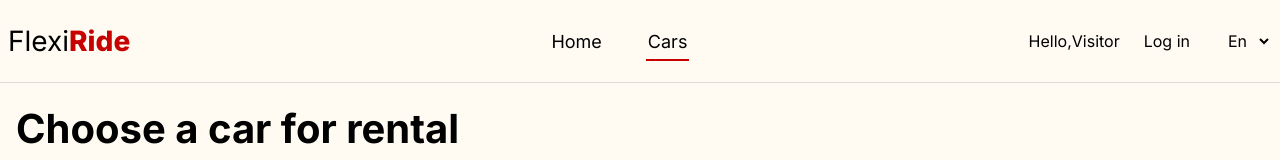
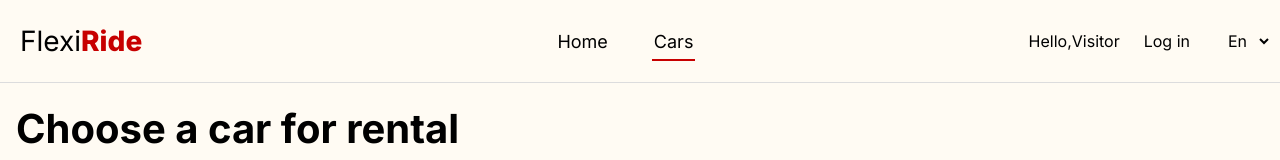
Before and after one commit to JitVmro/car-rental-app, an Angular app in the folder frontend/: page /cars in a window 1280 px wide. Shown: the top 160 px of the page. Built offline with nearby package versions, Linux system fonts and the light colour scheme; no server answers.

Commit message:
Fixed ui

```diff
--- a/frontend/src/app/features/bookings-section/bookings-section.component.html
+++ b/frontend/src/app/features/bookings-section/bookings-section.component.html
@@ -27,7 +27,7 @@
 
 
   <h1
-    class="text-5xl sm:text-[56px] flex justify-center ml-0 min-[800px]:justify-start min-[800px]:ml-[40px] leading-16 font-semibold mt-4 mb-4">
+    class="text-5xl sm:text-[2.5rem] flex justify-center ml-0 min-[800px]:justify-start min-[800px]:ml-[40px] leading-16 font-semibold mt-4 mb-4">
     My Bookings</h1>
 
 
@@ -66,7 +66,7 @@
     </app-bookings-card>
   </section>
 
-  <section *ngIf="filteredBookings.length === 0" class="h-screen flex flex-col justify-center items-center">
+  <section *ngIf="filteredBookings.length === 0" class="lg:h-[360px] h-[65vh] flex flex-col justify-center items-center">
     <h1 class="text-2xl text-center font-semibold mt-4">No Bookings Found</h1>
     <p class="text-center text-[#666]">You have no bookings in this category.</p>
   </section>
--- a/frontend/src/app/layout/header/header.component.html
+++ b/frontend/src/app/layout/header/header.component.html
@@ -1,12 +1,12 @@
 <nav class="navbar border-b px-[12px] border-[#DCDCDD] py-4 min-[428px]:py-[20px] min-[428px]:px-2 ">
   <!-- Logo -->
-  <section class="navbar-logo flex items-center">
+  <section class="navbar-logo flex items-center ">
     <span class="mr-1 min-[700px]:hidden "><svg (click)="toggleHam()" xmlns="http://www.w3.org/2000/svg" fill="none"
         viewBox="0 0 24 24" stroke-width="1.5" stroke="currentColor" class="size-6">
         <path stroke-linecap="round" stroke-linejoin="round" d="M3.75 6.75h16.5M3.75 12h16.5m-16.5 5.25h16.5" />
       </svg>
     </span>
-    <span routerLink="/home" class="cursor-pointer font-normal text-[20px] min-[428px]:text-[28px]">Flexi</span><span routerLink="/home"
+    <span routerLink="/home" class="cursor-pointer font-normal text-[20px] min-[428px]:text-[28px] lg:ml-3">Flexi</span><span routerLink="/home"
       class="cursor-pointer font-extrabold text-[20px] min-[428px]:text-[28px] text-[#c70000]">Ride</span>
   </section>
 
```
